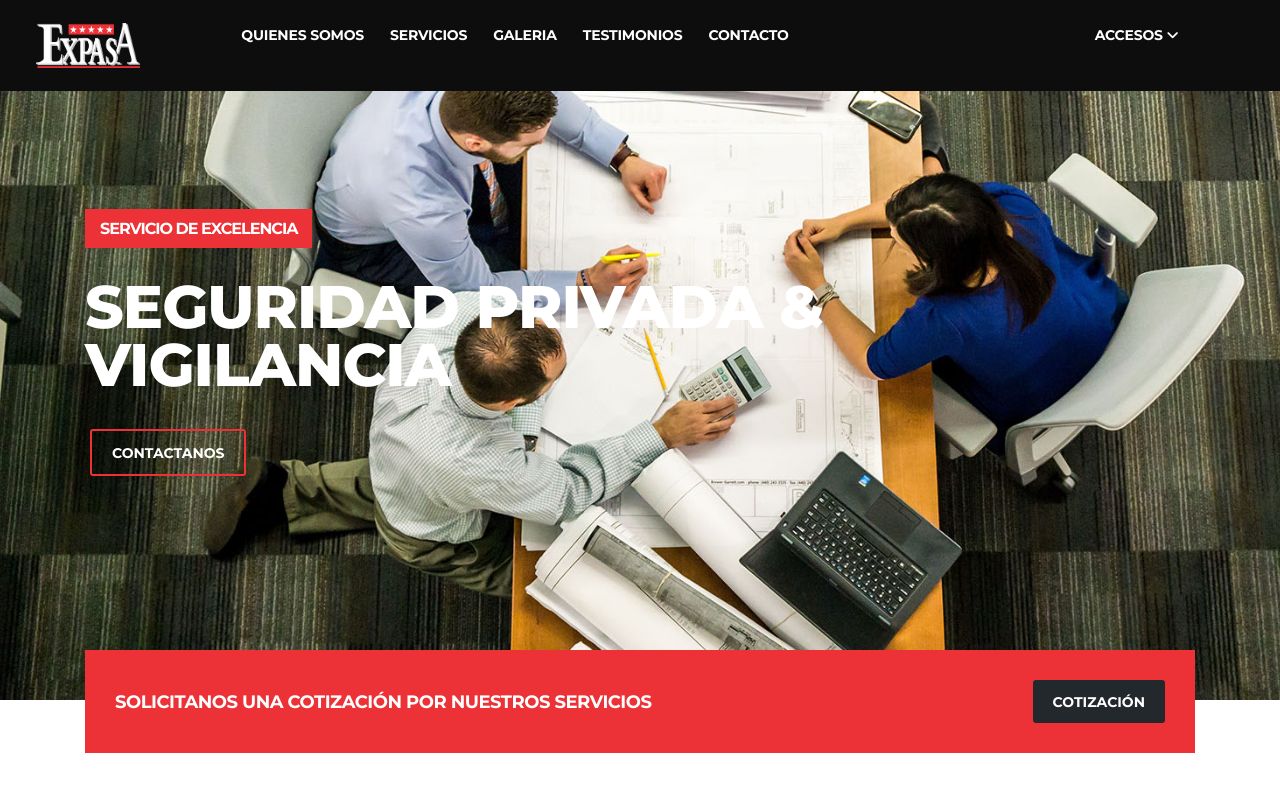
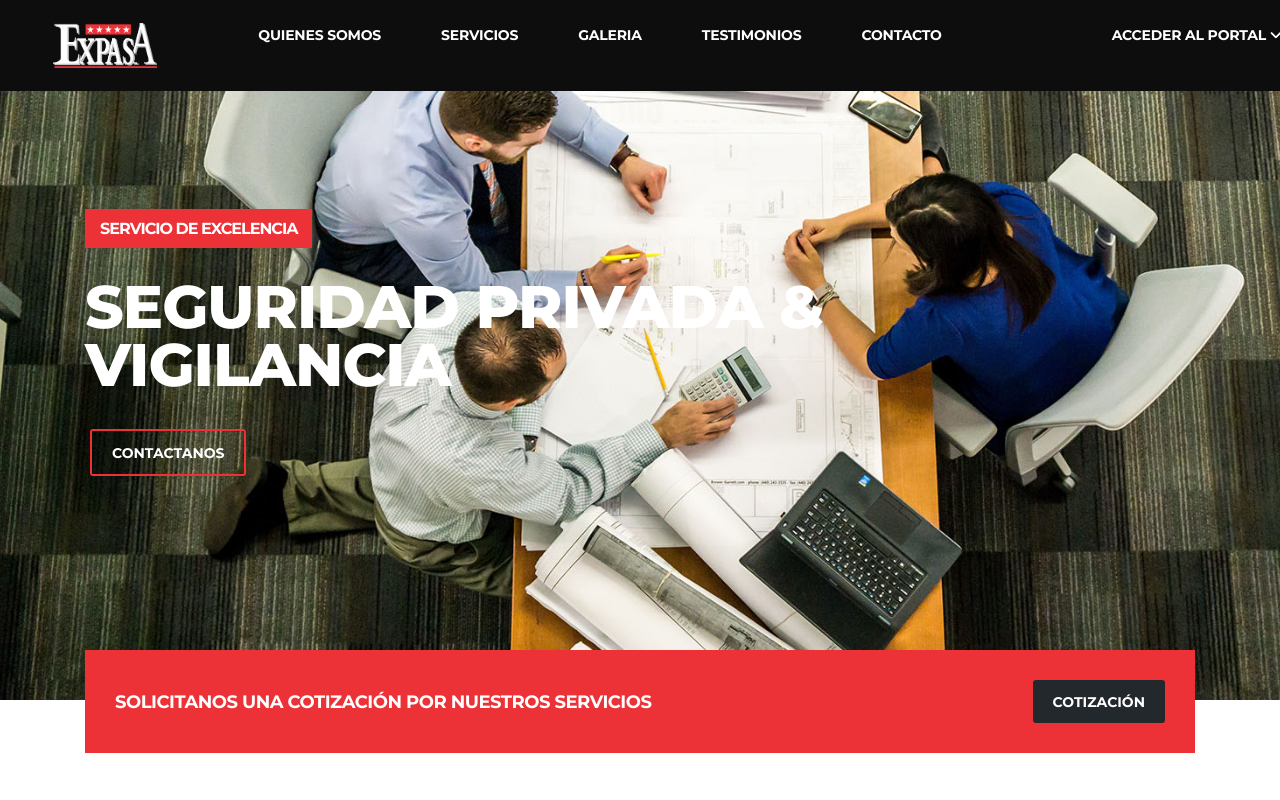
Before and after one commit to EmanuelPB123/expasaWeb, a plain HTML site: page index.html in a window 1280 px wide. Shown: the top 800 px of the page. Drawn offline with nearby package versions, Linux system fonts and the light colour scheme; some packages are replaced by stand-ins of ours.

Commit message:
commit 'modific0

```diff
--- a/css/style.css
+++ b/css/style.css
@@ -901,8 +901,13 @@ ul.navbar-nav > li.active > a {
 }
 
 ul.navbar-nav > li {
-  padding: 0 13px;
-  position: relative;
+  padding: 0 30px;
+  position: relative;
+  text-align: center;
+}
+
+#navb {
+text-align: center;
 }
 
 @media (max-width: 1200px) {
@@ -910,7 +915,7 @@ ul.navbar-nav > li {
     padding: 0 9px;
   }
   ul.navbar-nav > li .nav-link {
-    font-size: 12px;
+    font-size: 15px;
   }
 }
 
--- a/index.html
+++ b/index.html
@@ -102,7 +102,7 @@
             </div>
           </nav>
         </div>
-        <div class="col-lg-8">
+        <div class="col-lg-8" id="navb">
           <nav class="navbar navbar-expand-lg navbar-dark p-0">
             <button class="navbar-toggler" type="button" data-toggle="collapse" data-target=".navbar-collapse"
               aria-controls="navbar-collapse" aria-expanded="false" aria-label="Toggle navigation">
@@ -189,11 +189,11 @@
             <div id="navbar-collapse" class="collapse navbar-collapse">
               <ul class="nav navbar-nav mr-auto justify-content-center">
                 <li class="nav-item dropdown">
-                  <a class="nav-link dropdown-toggle">Accesos
+                  <a class="nav-link dropdown-toggle">Acceder al Portal
                     <i class="fa fa-angle-down"></i>
                   </a>
                   <ul class="dropdown-menu">
-                    <li><a href="#">Portal</a></li>
+                    <li><a href="#">Portal Proveedores</a></li>
                     <li><a href="#">Portal Logistica</a></li>
                   </ul>
                 </li>
```
